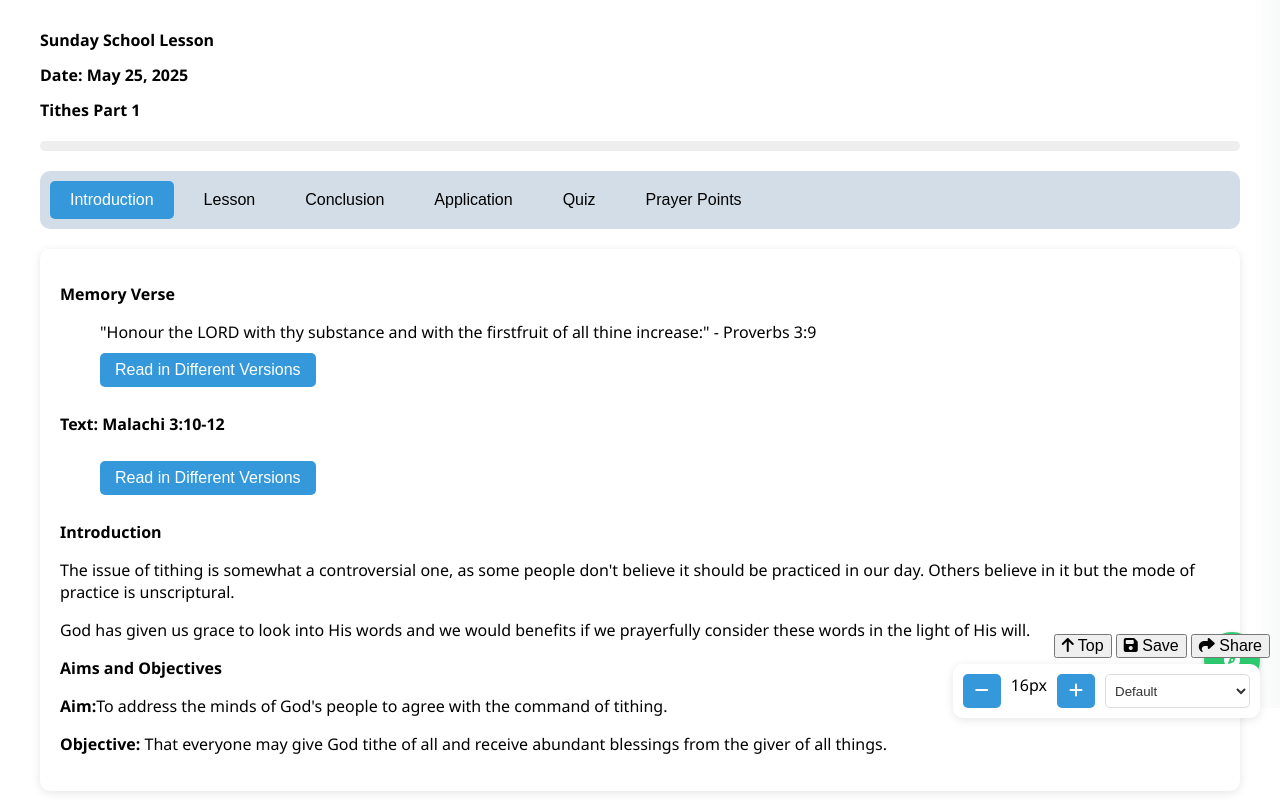
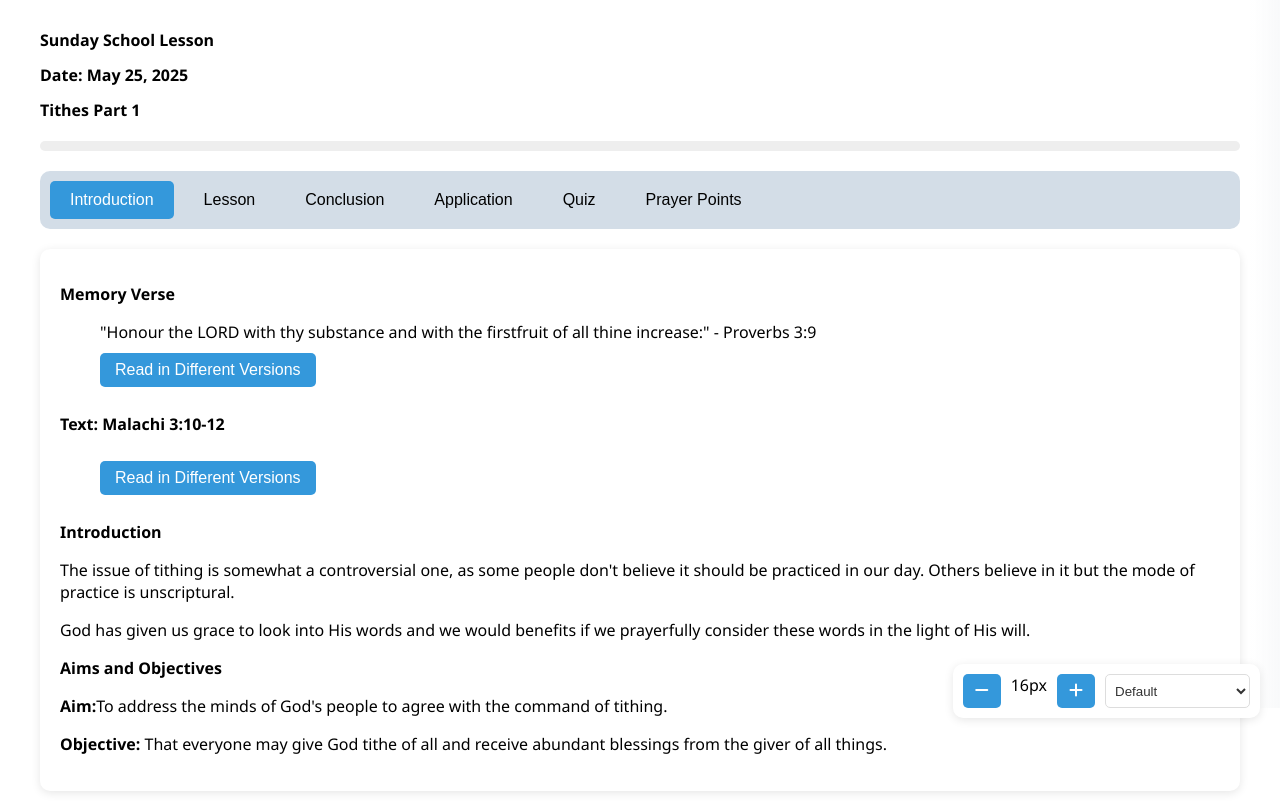
Before and after one commit to xtianit/tithe-series, a plain HTML site: page index.html in a window 1280 px wide. Shown: the part 92-903 px from the top of the page. Drawn offline with nearby package versions, Linux system fonts and the light colour scheme.

Commit message:
Update index.html

```diff
--- a/index.html
+++ b/index.html
@@ -702,21 +702,7 @@
             </div>
         </div>
 
-        <div class="fab" onclick="toggleQuickNav()">
-            <i class="fas fa-compass"></i>
-        </div>
 
-        <div class="quick-nav" id="quickNav" style="position: fixed; bottom:50px; right: 10px !important">
-            <button onclick="scrollToTop()">
-                <i class="fas fa-arrow-up"></i> Top
-            </button>
-            <button onclick="saveProgress()">
-                <i class="fas fa-save"></i> Save
-            </button>
-            <button onclick="shareLesson()">
-                <i class="fas fa-share"></i> Share
-            </button>
-        </div>
 
         <!-- Replace your existing font controls with this -->
         <div class="font-controls">
```
